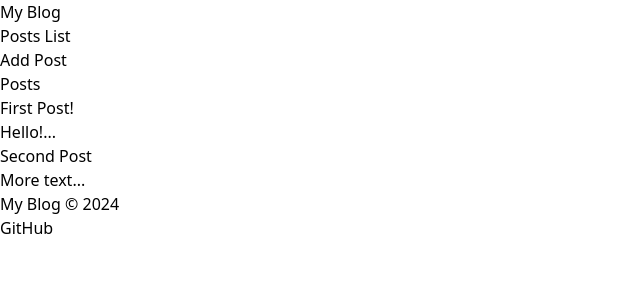
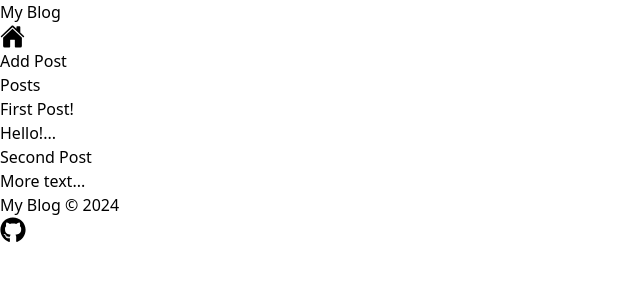
Before and after one commit to Ranahansa/react-rtk_quotes-web-application, a React (Vite) app: page / in a window 1280 px wide. Shown: the top 300 px of the page, without its empty margins (0-640 px from the left). Built offline with nearby package versions, Linux system fonts and the light colour scheme.

Commit message:
Add react-icons package and update package.json and package-lock.json

```diff
--- a/package.json
+++ b/package.json
@@ -13,6 +13,7 @@
     "@reduxjs/toolkit": "^2.2.3",
     "react": "^18.2.0",
     "react-dom": "^18.2.0",
+    "react-icons": "^5.1.0",
     "react-redux": "^9.1.1",
     "react-router-dom": "^6.22.3"
   },
--- a/src/components/Footer.jsx
+++ b/src/components/Footer.jsx
@@ -1,18 +1,21 @@
 import React from 'react';
+import { FaGithub } from "react-icons/fa";
 
 const Footer = () => {
     return (
         <footer className="bg-gray-800 py-3 rounded-md fixed bottom-1 w-11/12">
             <div className="container px-4 flex justify-between items-center">
                 <div className="text-white font-bold">My Blog &copy; {new Date().getFullYear()}</div>
-                <div className="text-gray-400">
+                <div className="text-white">
                     <a
                         href="https://github.com/Ranahansa/react-rtk_quotes-web-application"
                         target="_blank"
                         rel="noopener noreferrer"
                         className="hover:text-gray-300"
                     >
-                        GitHub
+                        <FaGithub
+                            size={26}
+                        />
                     </a>
                 </div>
             </div>
--- a/src/components/Navigation.jsx
+++ b/src/components/Navigation.jsx
@@ -1,5 +1,6 @@
 import React from 'react';
 import { Link } from 'react-router-dom';
+import { IoHome } from "react-icons/io5";
 
 const Navigation = () => {
     return (
@@ -9,7 +10,8 @@ const Navigation = () => {
                 <ul className="flex space-x-4">
                     <li>
                         <Link to="/" className="text-white hover:text-gray-300">
-                            Posts List
+                            <IoHome
+                                size={25}/>
                         </Link>
                     </li>
                     <li>
```
Also changed, not shown: 1 other file (tests, documents, lock files or other folders).
